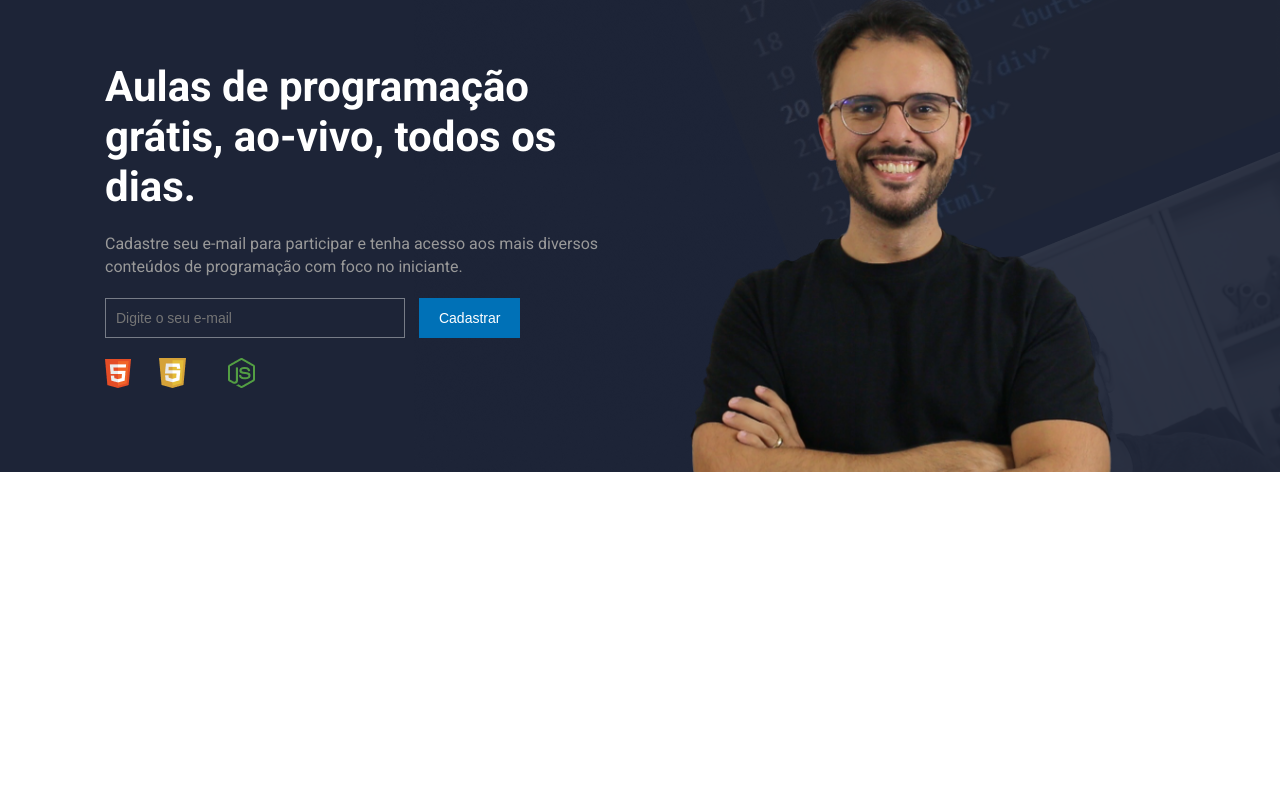
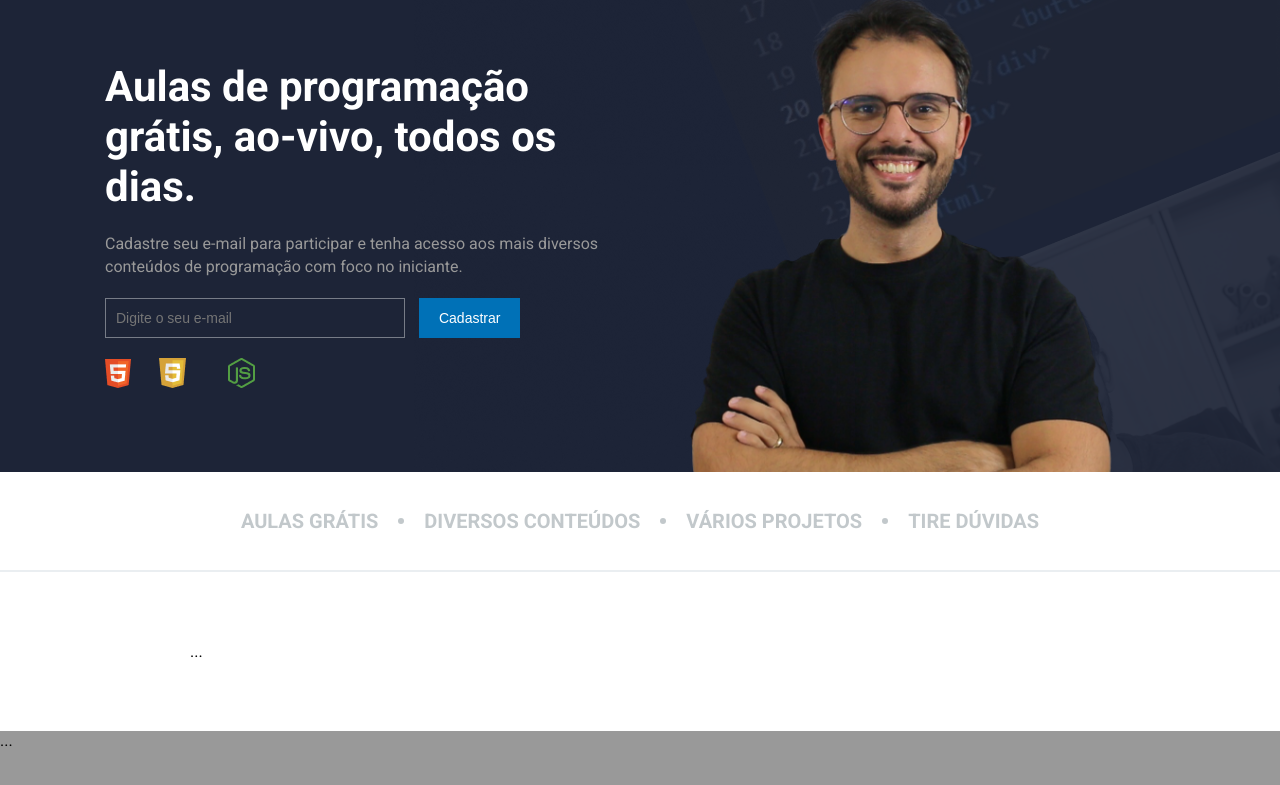
Before and after one commit to EandroC/1-captura, a plain HTML site: page index.html in a window 1280 px wide. Shown: the part 91-876 px from the top of the page. Before the commit the page ends 800 px from the top, so only its background shows below. Drawn offline with Linux system fonts and the light colour scheme.

Commit message:
Elaborando a parte de informações

```diff
--- a/assets/css/style.css
+++ b/assets/css/style.css
@@ -74,6 +74,12 @@ header{
     font-size: 14px;
     padding: 0 20px;
     margin-left: 10px;
+    cursor: pointer;
+
+}
+
+.heroArea .leftside .form button:hover{
+    opacity: 0.7;
 }
 
 .heroArea .rightside{
@@ -88,3 +94,44 @@ header{
 .heroArea .leftside .techs img{
     margin-right: 10px;
 }
+
+/********* SECTION INFO *********/
+.info{
+    height: 100px;
+    border-bottom: 2px solid #EAEEF1;
+    display: flex;
+    justify-content: center;
+    align-items: center;
+
+}
+
+.info--text{
+    font-size: 20px;
+    font-weight: bold;
+    color: #C2C8CB;
+    margin: 0 10px;
+}
+
+.info--circle{
+    width: 6px;
+    height: 6px;
+    background-color: #C2C8CB;
+    border-radius: 50%;
+    margin: 0 10px;
+}
+
+footer{
+    background-color: #999;
+    height: 300px;
+}
+
+/********* SECTION INSTRUCTION *********/
+.instructions{
+
+}
+
+.inst-container{
+    margin: auto;
+    max-width: 900px;
+    padding: 70px 0;
+}
--- a/index.html
+++ b/index.html
@@ -27,8 +27,15 @@
                     <div class="form">
                         <form method="POST" action="https://b7web428.activehosted.com/proc.php" novalidate>
                             <input type="hidden" name="u" value="56" />
+                            <input type="hidden" name="f" value="56" />
+                            <input type="hidden" name="s"/>
+                            <input type="hidden" name="c" value="0" />
+                            <input type="hidden" name="m" value="0" />
+                            <input type="hidden" name="act" value="sub" />
+                            <input type="hidden" name="v" value="2" />
+                            <input type="hidden" name="or" value="897a9dbbe660e73c79266a4a78e39719" />
 
-                            <input type="email" name="email" placeholder="Digite o seu e-mail" required/>
+                            <input type="email" name="email" placeholder="Digite o seu e-mail" autofocus/>
 
                             <button>Cadastrar</button>
                         </form>
@@ -44,12 +51,29 @@
 
                     </div>
                 </div>
-                <div class="rightside">
-
-                </div>
+                <div class="rightside"></div>
             </div>
         </div>
     </section>
+    <section class="info">
+        <div class="info--text">AULAS GRÁTIS</div>
+        <div class="info--circle"></div>
+        <div class="info--text">DIVERSOS CONTEÚDOS</div>
+        <div class="info--circle"></div>
+        <div class="info--text">VÁRIOS PROJETOS</div>
+        <div class="info--circle"></div>
+        <div class="info--text">TIRE DÚVIDAS</div>
+    </section>
+
+    <section class="instructions">
+        <div class="inst-container">
+            ...
+        </div>
+    </section>
+
+    <footer>
+        ...
+    </footer>
 
 </body>
 
```
